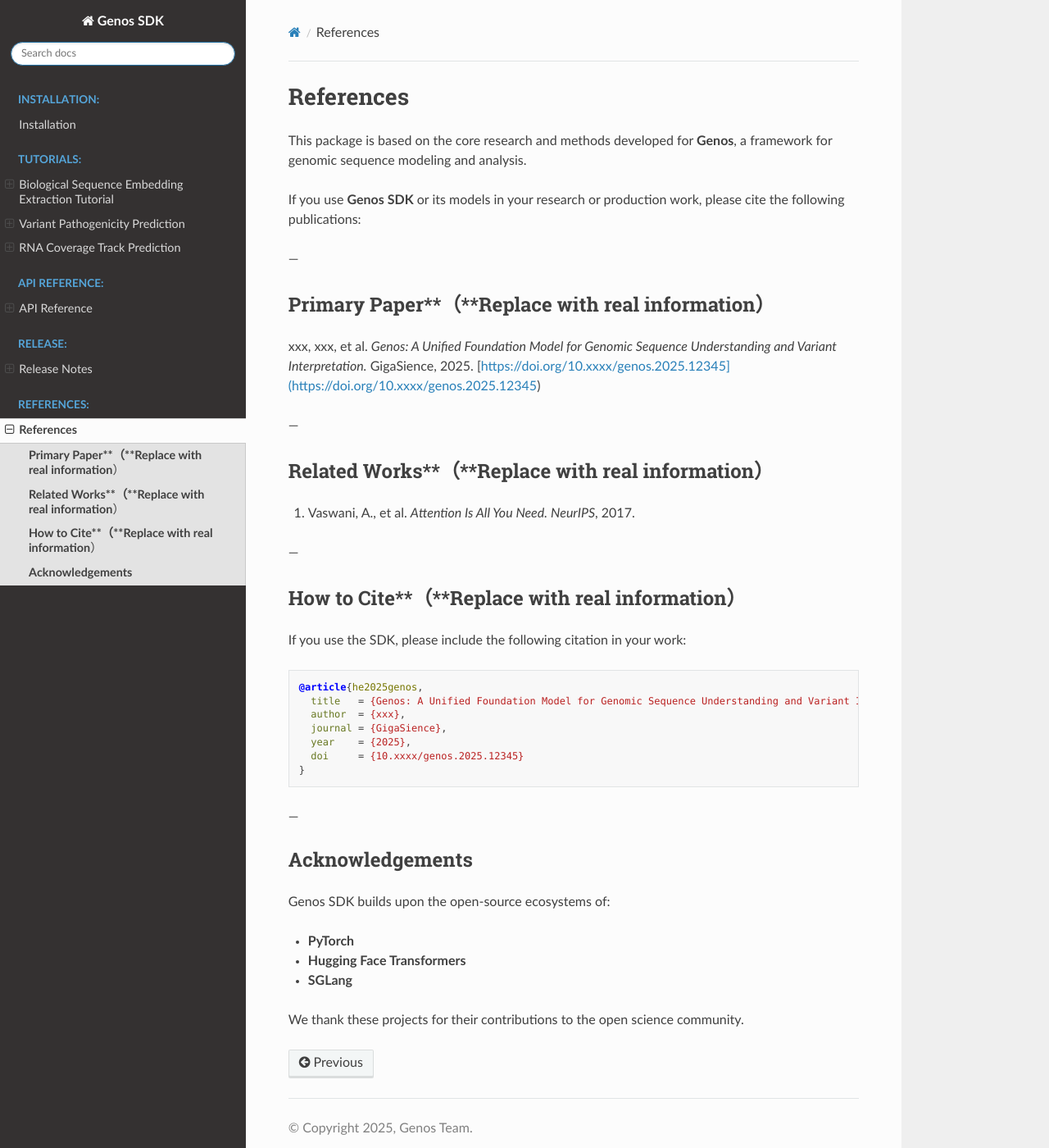
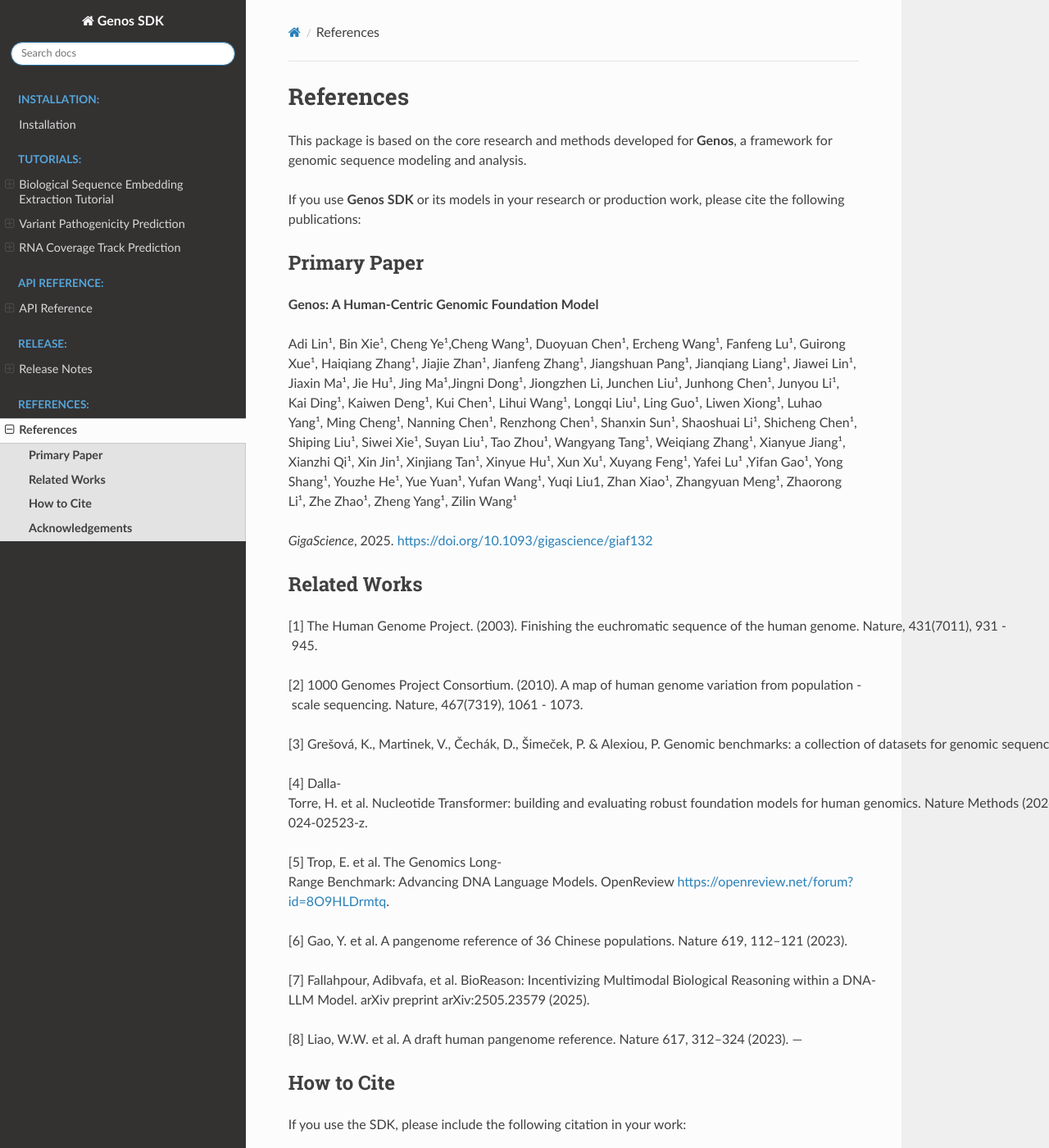
Before and after one commit to BGI-HangzhouAI/Genos, a Sphinx documentation site: the page built from sdk/docs/reference.rst, in a window 1280 px wide and 1400 px high. Shown: the whole window at 82% size. Built offline with Sphinx 7.4.7 and the Read the Docs theme 3.1.0, drawn with Linux system fonts in a browser that asks for light colours; pages that are not in the unit, such as notebooks, are missing from menus; some of the changed text lies outside the part shown.

Commit message:
Update citation details in reference documentation
Signed-off-by: Junhong Chen <50688662+chenjh356@users.noreply.github.com>

```diff
--- a/sdk/docs/reference.rst
+++ b/sdk/docs/reference.rst
@@ -7,39 +7,50 @@ a framework for genomic sequence modeling and analysis.
 If you use **Genos SDK** or its models in your research or production work,
 please cite the following publications:
 
+
+**Primary Paper**
+----------------------------------------------------
+**Genos: A Human-Centric Genomic Foundation Model**
+
+Adi Lin¹, Bin Xie¹, Cheng Ye¹,Cheng Wang¹, Duoyuan Chen¹, Ercheng Wang¹, Fanfeng Lu¹, Guirong Xue¹, Haiqiang Zhang¹, Jiajie Zhan¹, Jianfeng Zhang¹, Jiangshuan Pang¹, Jianqiang Liang¹, Jiawei Lin¹, Jiaxin Ma¹, Jie Hu¹, Jing Ma¹,Jingni Dong¹, Jiongzhen Li, Junchen Liu¹, Junhong Chen¹, Junyou Li¹, Kai Ding¹, Kaiwen Deng¹, Kui Chen¹, Lihui Wang¹, Longqi Liu¹, Ling Guo¹, Liwen Xiong¹, Luhao Yang¹, Ming Cheng¹, Nanning Chen¹, Renzhong Chen¹, Shanxin Sun¹, Shaoshuai Li¹, Shicheng Chen¹, Shiping Liu¹, Siwei Xie¹, Suyan Liu¹, Tao Zhou¹, Wangyang Tang¹, Weiqiang Zhang¹, Xianyue Jiang¹, Xianzhi Qi¹, Xin Jin¹, Xinjiang Tan¹, Xinyue Hu¹, Xun Xu¹, Xuyang Feng¹, Yafei Lu¹ ,Yifan Gao¹, Yong Shang¹, Youzhe He¹, Yue Yuan¹, Yufan Wang¹, Yuqi Liu1, Zhan Xiao¹, Zhangyuan Meng¹, Zhaorong Li¹, Zhe Zhao¹, Zheng Yang¹, Zilin Wang¹
+
+*GigaScience*, 2025.
+https://doi.org/10.1093/gigascience/giaf132
+
+
+**Related Works**
+----------------------------------------------------
+\[1\] The Human Genome Project. (2003). Finishing the euchromatic sequence of the human genome. Nature, 431(7011), 931 - 945.
+
+\[2\] 1000 Genomes Project Consortium. (2010). A map of human genome variation from population - scale sequencing. Nature, 467(7319), 1061 - 1073.
+
+\[3\] Grešová, K., Martinek, V., Čechák, D., Šimeček, P. & Alexiou, P. Genomic benchmarks: a collection of datasets for genomic sequence classification. BMC Genomic Data 24, (2023).
+
+\[4\] Dalla-Torre, H. et al. Nucleotide Transformer: building and evaluating robust foundation models for human genomics. Nature Methods (2024) doi:10.1038/s41592-024-02523-z.
+
+\[5\] Trop, E. et al. The Genomics Long-Range Benchmark: Advancing DNA Language Models. OpenReview https://openreview.net/forum?id=8O9HLDrmtq.
+
+\[6\] Gao, Y. et al. A pangenome reference of 36 Chinese populations. Nature 619, 112–121 (2023).
+
+\[7\] Fallahpour, Adibvafa, et al. BioReason: Incentivizing Multimodal Biological Reasoning within a DNA-LLM Model. arXiv preprint arXiv:2505.23579 (2025).
+
+\[8\] Liao, W.W. et al. A draft human pangenome reference. Nature 617, 312–324 (2023).
 ---
 
-**Primary Paper**（**Replace with real information**）
-----------------------------------------------------
-xxx, xxx, et al.
-*Genos: A Unified Foundation Model for Genomic Sequence Understanding and Variant Interpretation.*
-GigaSience, 2025.
-[https://doi.org/10.xxxx/genos.2025.12345](https://doi.org/10.xxxx/genos.2025.12345)
-
----
-
-**Related Works**（**Replace with real information**）
-----------------------------------------------------
-1. Vaswani, A., et al.
-   *Attention Is All You Need.*
-   *NeurIPS*, 2017.
----
-
-**How to Cite**（**Replace with real information**）
+**How to Cite**
 --------------------------------------------------
 If you use the SDK, please include the following citation in your work:
 
 .. code-block:: bibtex
 
    @article{he2025genos,
-     title   = {Genos: A Unified Foundation Model for Genomic Sequence Understanding and Variant Interpretation},
-     author  = {xxx},
-     journal = {GigaSience},
-     year    = {2025},
-     doi     = {10.xxxx/genos.2025.12345}
-   }
+  title   = {Genos: A Human-Centric Genomic Foundation Model},
+  author  = {Adi Lin¹, Bin Xie¹, Cheng Ye¹,Cheng Wang¹, Duoyuan Chen¹, Ercheng Wang¹, Fanfeng Lu¹, Guirong Xue¹, Haiqiang Zhang¹, Jiajie Zhan¹, Jianfeng Zhang¹, Jiangshuan Pang¹, Jianqiang Liang¹, Jiawei Lin¹, Jiaxin Ma¹, Jie Hu¹, Jing Ma¹,Jingni Dong¹, Jiongzhen Li, Junchen Liu¹, Junhong Chen¹, Junyou Li¹, Kai Ding¹, Kaiwen Deng¹, Kui Chen¹, Lihui Wang¹, Longqi Liu¹, Ling Guo¹, Liwen Xiong¹, Luhao Yang¹, Ming Cheng¹, Nanning Chen¹, Renzhong Chen¹, Shanxin Sun¹, Shaoshuai Li¹, Shicheng Chen¹, Shiping Liu¹, Siwei Xie¹, Suyan Liu¹, Tao Zhou¹, Wangyang Tang¹, Weiqiang Zhang¹, Xianyue Jiang¹, Xianzhi Qi¹, Xin Jin¹, Xinjiang Tan¹, Xinyue Hu¹, Xun Xu¹, Xuyang Feng¹, Yafei Lu¹ ,Yifan Gao¹, Yong Shang¹, Youzhe He¹, Yue Yuan¹, Yufan Wang¹, Yuqi Liu1, Zhan Xiao¹, Zhangyuan Meng¹, Zhaorong Li¹, Zhe Zhao¹, Zheng Yang¹, Zilin Wang¹},
+  journal = {GigaSience},
+  year    = {2025},
+  doi     = {10.1093/gigascience/giaf132}
+}
 
----
 
 **Acknowledgements**
 --------------------
@@ -47,6 +58,6 @@ Genos SDK builds upon the open-source ecosystems of:
 
 - **PyTorch**
 - **Hugging Face Transformers**
-- **SGLang**
+- **Megatron-LM**
 
 We thank these projects for their contributions to the open science community.
```
